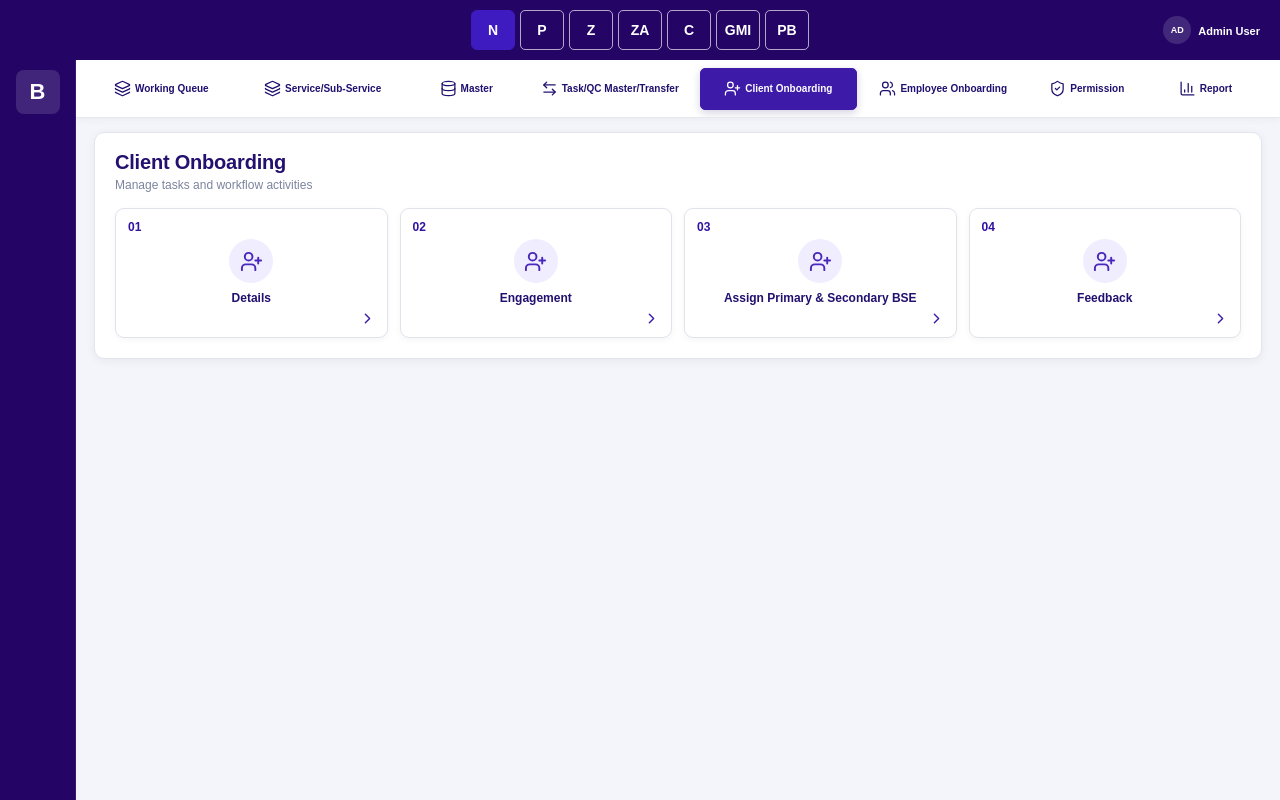
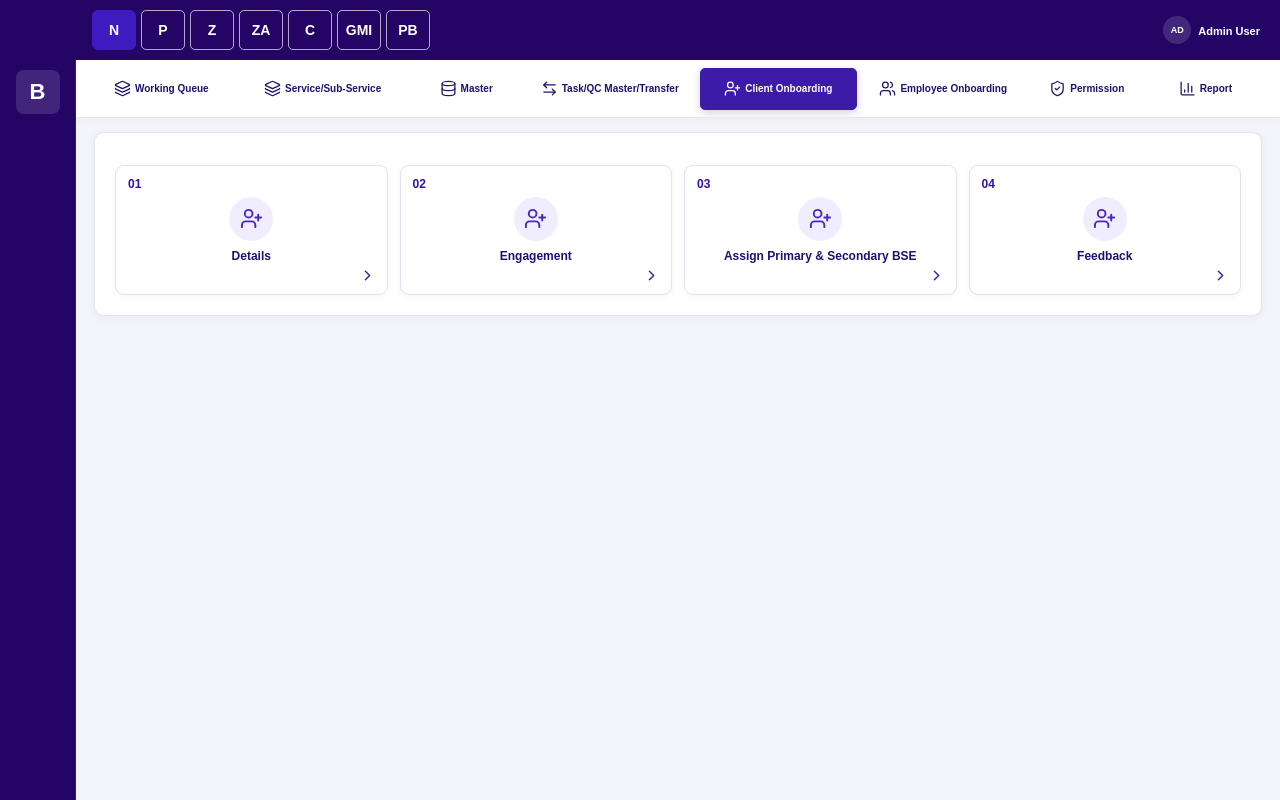
Before and after one commit to varshithashettyr/Dashboard, a React (Vite) app: page / in a window 1280 px wide. Built offline with nearby package versions, Linux system fonts and the light colour scheme.

Commit message:
feat: implement team navigation with state management and styling adjustments

```diff
--- a/src/App.css
+++ b/src/App.css
@@ -2697,3 +2697,23 @@ tbody tr:hover {
     font-size: 11px;
   }
 }
+
+/* =========================================================
+   FINAL TEAM NAV POSITION
+   Move N / P / Z / ZA / C / GMI / PB to the left.
+   Everything else remains unchanged.
+   ========================================================= */
+
+.team-nav {
+  left: 92px;
+  top: 50%;
+  transform: translateY(-50%);
+}
+
+@media (max-width: 900px) {
+  .team-nav {
+    left: auto;
+    top: auto;
+    transform: none;
+  }
+}
--- a/src/App.jsx
+++ b/src/App.jsx
@@ -65,19 +65,27 @@ function FunctionalityIcon({ id }) {
    TEAM NAVIGATION
 ========================================================= */
 
-function TeamNav() {
+function TeamNav({
+  selectedTeam,
+  onTeamChange,
+}) {
   return (
     <div className="team-nav">
 
-      {teams.map((team, index) => (
-        <div
+      {teams.map((team) => (
+        <button
           key={team}
+          type="button"
           className={`team-item ${
-            index === 0 ? "selected" : ""
+            selectedTeam === team
+              ? "selected"
+              : ""
           }`}
+          onClick={() => onTeamChange(team)}
+          aria-pressed={selectedTeam === team}
         >
           {team}
-        </div>
+        </button>
       ))}
 
     </div>
@@ -184,6 +192,23 @@ function FunctionalityNav({
 
 function App() {
 
+  /* =======================================================
+     SELECTED TEAM
+
+     N is selected initially.
+     Clicking P, Z, ZA, C, GMI or PB changes it.
+  ======================================================= */
+
+  const [
+    selectedTeam,
+    setSelectedTeam,
+  ] = useState("N");
+
+
+  /* =======================================================
+     SELECTED FUNCTIONALITY
+  ======================================================= */
+
   const [
     selectedFunctionality,
     setSelectedFunctionality,
@@ -191,6 +216,10 @@ function App() {
     "client-onboarding"
   );
 
+
+  /* =======================================================
+     ACTIVE FUNCTIONALITY
+  ======================================================= */
 
   const activeFunctionality =
     functionalityData.find(
@@ -223,7 +252,10 @@ function App() {
 
           {/* TEAM ROW */}
 
-          <TeamNav />
+          <TeamNav
+            selectedTeam={selectedTeam}
+            onTeamChange={setSelectedTeam}
+          />
 
 
           {/* ADMIN USER */}
@@ -285,7 +317,7 @@ function App() {
             {/* CONTENT */}
 
             <FunctionalityContent
-              team="N"
+              team={selectedTeam}
               functionality={
                 activeFunctionality
               }
--- a/src/components/FunctionalityContent.jsx
+++ b/src/components/FunctionalityContent.jsx
@@ -117,13 +117,13 @@ function FunctionalityContent({
 
         <div className="section-heading">
 
-          <h2 className="modules-title">
+          {/* <h2 className="modules-title">
             {functionality.name}
-          </h2>
+          </h2> */}
 
-          <p className="modules-subtitle">
+          {/* <p className="modules-subtitle">
             Manage tasks and workflow activities
-          </p>
+          </p> */}
 
         </div>
 
```
Also changed, not shown: src/components/TeamNav.jsx (+14 -10 lines).
